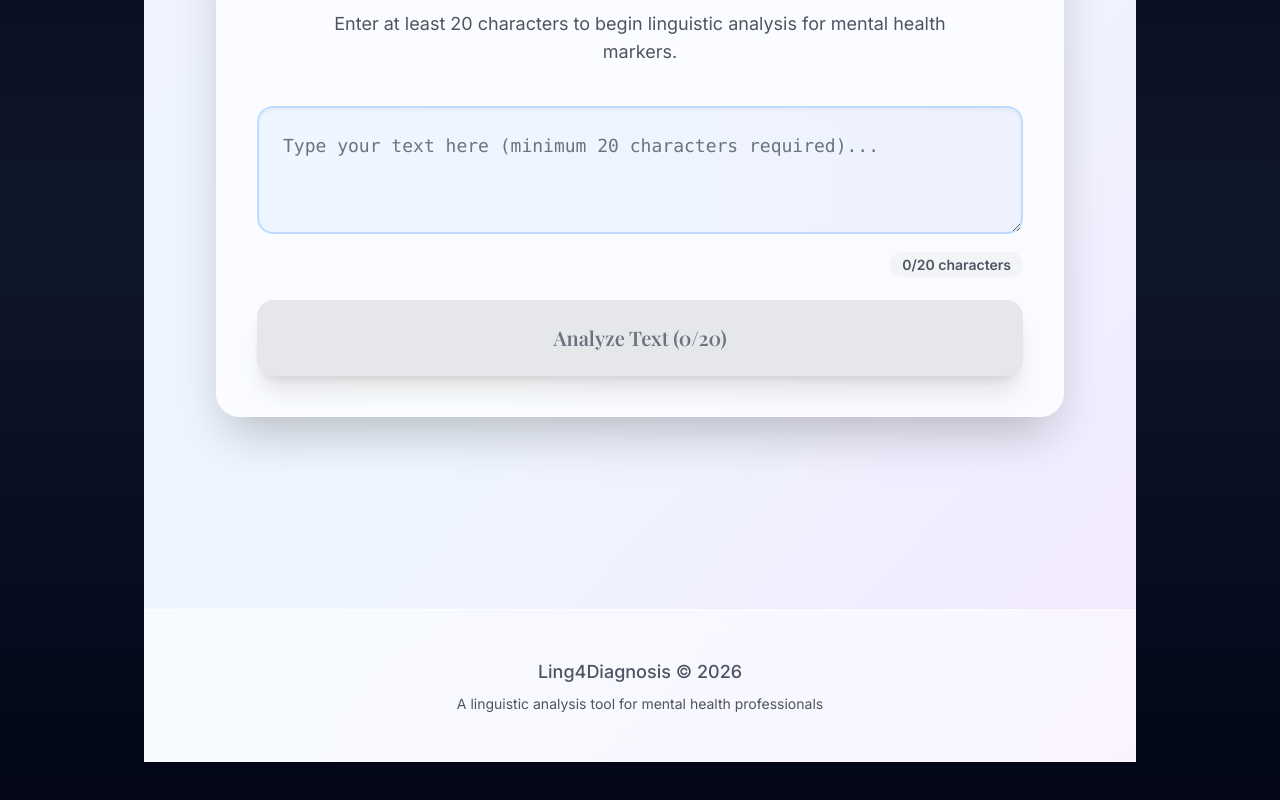
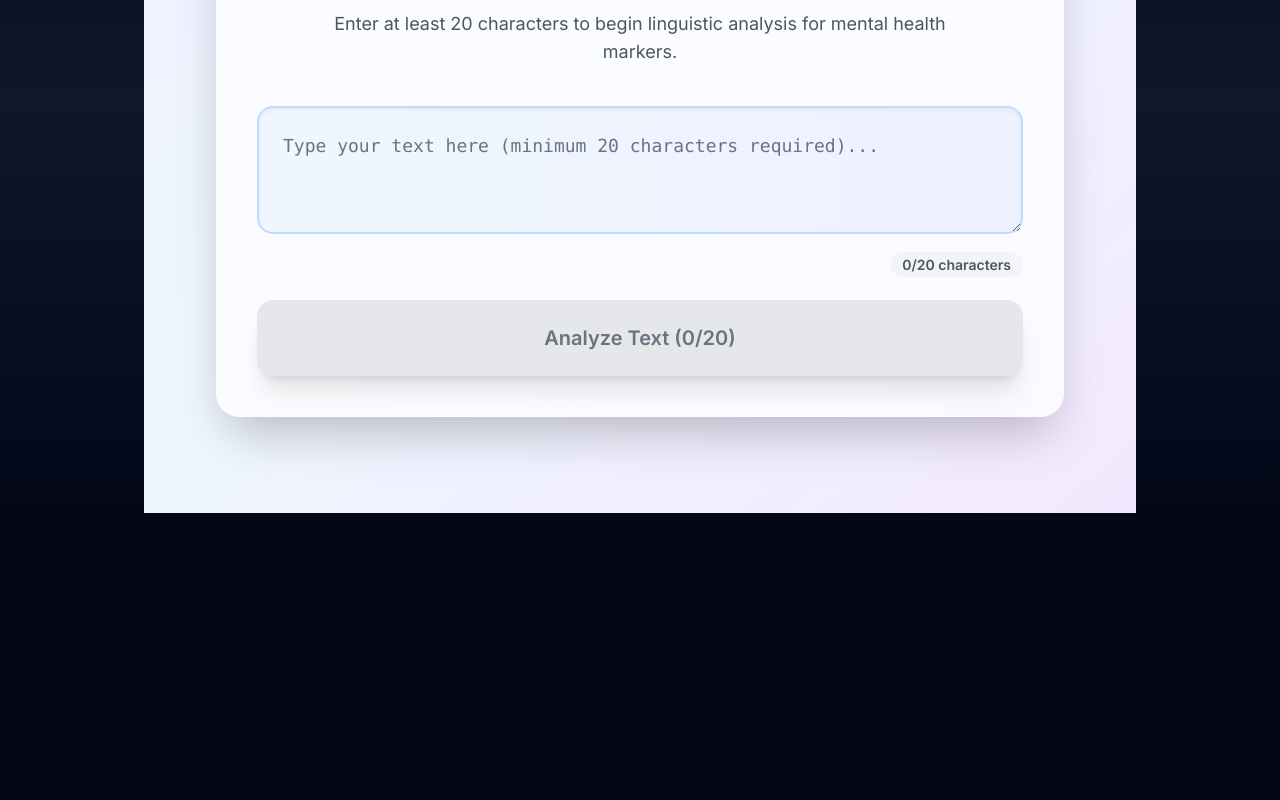
Before and after one commit to abvgdelya/ling4diagnosis_proj, a Next.js app: page / in a window 1280 px wide. Shown: the part 348-1148 px from the top of the page. After the commit the page ends 901 px from the top, so only its background shows below. Built offline with nearby package versions, Linux system fonts and the light colour scheme.

Commit message:
Update page.tsx

```diff
--- a/src/app/page.tsx
+++ b/src/app/page.tsx
@@ -40,7 +40,7 @@ export default function HomePage() {
       {/* Header */}
       <header className="bg-white/80 backdrop-blur-md sticky top-0 z-50 shadow-sm border-b border-blue-100">
         <div className="max-w-6xl mx-auto px-6 py-4">
-          <h1 className="text-4xl md:text-5xl font-serif font-bold bg-gradient-to-r from-indigo-600 via-purple-600 to-blue-600 bg-clip-text text-transparent">
+          <h1 className="text-4xl md:text-5xl font-bold bg-gradient-to-r from-indigo-600 via-purple-600 to-blue-600 bg-clip-text text-transparent">
             Ling4Diagnosis
           </h1>
           <p className="text-lg text-gray-700 mt-2 font-medium max-w-2xl leading-relaxed">
@@ -54,9 +54,7 @@ export default function HomePage() {
         {/* Input Section */}
         <div className="bg-white/70 backdrop-blur-xl rounded-3xl shadow-2xl border border-white/50 p-10 mb-12">
           <div className="text-center mb-10">
-            <h2 className="text-3xl font-serif font-semibold text-gray-800 mb-4">
-              Analyze Your Text
-            </h2>
+            <h2 className="text-3xl font-semibold text-gray-800 mb-4">Analyze Your Text</h2>
             <p className="text-lg text-gray-600 max-w-2xl mx-auto">
               Enter at least 20 characters to begin linguistic analysis for mental health markers.
             </p>
@@ -68,9 +66,7 @@ export default function HomePage() {
                 value={text}
                 onChange={e => setText(e.target.value.slice(0, MAX_CHARS))}
                 maxLength={MAX_CHARS}
-                className="w-full h-32 p-6 text-lg border-2 border-blue-200 rounded-2xl bg-gradient-to-r from-blue-50 to-indigo-50
-                           focus:border-indigo-400 focus:ring-4 focus:ring-indigo-100 focus:outline-none transition-all duration-300
-                           resize-vertical font-mono text-gray-900 placeholder-gray-500 shadow-inner"
+                className="w-full h-32 p-6 text-lg border-2 border-blue-200 rounded-2xl bg-gradient-to-r from-blue-50 to-indigo-50 focus:border-indigo-400 focus:ring-4 focus:ring-indigo-100 focus:outline-none transition-all duration-300 resize-vertical font-mono text-gray-900 placeholder-gray-500 shadow-inner"
                 placeholder="Type your text here (minimum 20 characters required)..."
               />
               <div className="text-right mt-3">
@@ -87,8 +83,7 @@ export default function HomePage() {
             <button
               onClick={analyze}
               disabled={loading || text.length < MAX_CHARS}
-              className={`w-full py-6 px-8 text-xl font-serif font-semibold rounded-2xl transition-all duration-300 transform
-                         shadow-xl flex items-center justify-center gap-3 group ${
+              className={`w-full py-6 px-8 text-xl font-semibold rounded-2xl transition-all duration-300 transform shadow-xl flex items-center justify-center gap-3 group ${
                 loading || text.length < MAX_CHARS
                   ? 'bg-gray-200 text-gray-500 cursor-not-allowed shadow-none'
                   : 'bg-gradient-to-r from-indigo-500 via-purple-500 to-blue-600 hover:from-indigo-600 hover:via-purple-600 hover:to-blue-700 text-white shadow-indigo-500/50 hover:shadow-indigo-500/75 active:scale-95'
@@ -112,7 +107,7 @@ export default function HomePage() {
             {/* Emotion Markers */}
             {result.markers && Object.keys(result.markers).length > 0 && (
               <div className="bg-white/70 backdrop-blur-xl rounded-3xl border border-white/50 p-8 shadow-2xl">
-                <h3 className="text-2xl font-serif font-semibold text-gray-800 mb-6 flex items-center gap-3">
+                <h3 className="text-2xl font-semibold text-gray-800 mb-6 flex items-center gap-3">
                   <span className="w-10 h-10 bg-gradient-to-r from-pink-400 to-rose-500 rounded-2xl flex items-center justify-center text-white font-bold text-lg shadow-lg">
                     🧠
                   </span>
@@ -120,12 +115,11 @@ export default function HomePage() {
                 </h3>
                 <div className="grid grid-cols-1 md:grid-cols-2 lg:grid-cols-3 gap-6">
                   {Object.entries(result.markers).map(([marker, percentage]: [string, number]) => (
-                    <div key={marker} className="group relative p-6 bg-gradient-to-br rounded-2xl shadow-lg hover:shadow-2xl transition-all duration-300 cursor-default
-                                                from-indigo-50 via-blue-50 to-purple-50 border border-white/50 hover:-translate-y-1">
+                    <div key={marker} className="group relative p-6 bg-gradient-to-br rounded-2xl shadow-lg hover:shadow-2xl transition-all duration-300 cursor-default from-indigo-50 via-blue-50 to-purple-50 border border-white/50 hover:-translate-y-1">
                       <div className="absolute -inset-1 bg-gradient-to-r from-indigo-500 via-purple-500 to-blue-600 rounded-2xl blur opacity-20 group-hover:opacity-30 transition-all duration-500"></div>
                       <div className="relative">
-                        <h4 className="font-serif font-semibold text-xl text-gray-900 mb-2 capitalize">{marker}</h4>
-                        <div className="text-4xl font-bold bg-gradient-to-r from-indigo-600 to-purple-600 bg-clip-text text-transparent mb-2">
+                        <h4 className="font-semibold text-xl text-gray-900 mb-2 capitalize">{marker}</h4>
+                        <div className="text-4xl font-bold bg-gradient-to-r from-indigo-600 to-purple-600 -webkit-bg-clip-text -webkit-text-fill-color: transparent bg-clip-text text-transparent mb-2">
                           {Math.round(percentage * 100)}%
                         </div>
                         <div className="w-full bg-gray-200 rounded-full h-3 overflow-hidden shadow-inner">
@@ -142,13 +136,13 @@ export default function HomePage() {
             {/* Marked Text */}
             {result.textWithMarkers && (
               <div className="bg-gradient-to-r from-yellow-50 to-orange-50 border-2 border-yellow-200/50 rounded-3xl p-8 shadow-2xl backdrop-blur-xl">
-                <h3 className="text-2xl font-serif font-semibold text-amber-900 mb-6 flex items-center gap-3">
+                <h3 className="text-2xl font-semibold text-amber-900 mb-6 flex items-center gap-3">
                   <span className="w-12 h-12 bg-gradient-to-r from-yellow-400 to-orange-500 rounded-2xl flex items-center justify-center text-white font-bold text-lg shadow-lg">
                     📝
                   </span>
                   Text with Markers
                 </h3>
-                <div className="prose prose-lg max-w-none bg-white/80 rounded-2xl p-8 shadow-inner border border-yellow-100/50 backdrop-blur-sm"
+                <div className="prose prose-lg max-w-none bg-white/80 rounded-2xl p-8 shadow-inner border border-yellow-100/50 backdrop-blur-sm font-mono text-lg leading-relaxed"
                      dangerouslySetInnerHTML={{__html: result.textWithMarkers}} />
               </div>
             )}
@@ -156,10 +150,8 @@ export default function HomePage() {
             {/* Depressivity Rate */}
             {result.depressivityRate !== undefined && (
               <div className="bg-gradient-to-r from-emerald-50 via-green-50 to-teal-50 border-2 border-emerald-200/50 rounded-3xl p-10 text-center shadow-2xl backdrop-blur-xl">
-                <h3 className="text-2xl font-serif font-semibold text-emerald-900 mb-6">
-                  Final Depressivity Assessment
-                </h3>
-                <div className="text-6xl font-serif font-bold bg-gradient-to-r from-emerald-600 via-teal-600 to-emerald-700 bg-clip-text text-transparent mb-4">
+                <h3 className="text-2xl font-semibold text-emerald-900 mb-6">Final Depressivity Assessment</h3>
+                <div className="text-6xl font-bold bg-gradient-to-r from-emerald-600 via-teal-600 to-emerald-700 -webkit-bg-clip-text -webkit-text-fill-color: transparent bg-clip-text text-transparent mb-4">
                   {Math.round(result.depressivityRate * 100)}%
                 </div>
                 <div className="text-2xl font-semibold text-emerald-900 mb-2">
@@ -194,24 +186,11 @@ export default function HomePage() {
         )}
       </main>
 
-      {/* Footer */}
-      <footer className="mt-24 py-12 bg-white/50 backdrop-blur-md border-t border-white/50">
-        <div className="max-w-4xl mx-auto px-6 text-center text-gray-600">
-          <p className="text-lg font-medium mb-2">Ling4Diagnosis © 2026</p>
-          <p className="text-sm">A linguistic analysis tool for mental health professionals</p>
-        </div>
-      </footer>
+      <style jsx global>{`
+        @import url('https://fonts.googleapis.com/css2?family=Playfair+Display:wght@400;500;600;700&family=Inter:wght@300;400;500;600&display=swap');
 
-      <style jsx global>{`
-        @import url('https://fonts.googleapis.com/css2?family=Playfair+Display:wght@400;500;600;700;800&family=Inter:wght@300;400;500;600&display=swap');
-
-        * {
-          font-family: 'Inter', -apple-system, BlinkMacSystemFont, sans-serif;
-        }
-
-        h1, h2, h3, .font-serif {
-          font-family: 'Playfair Display', Georgia, serif;
-        }
+        * { font-family: 'Inter', sans-serif; }
+        h1, h2, h3, .font-serif { font-family: 'Playfair Display', serif; }
 
         .marker {
           background: linear-gradient(135deg, #ff6b6b, #ff8e8e) !important;
```
